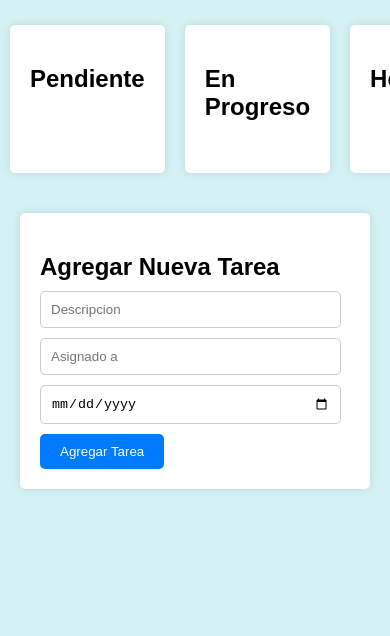
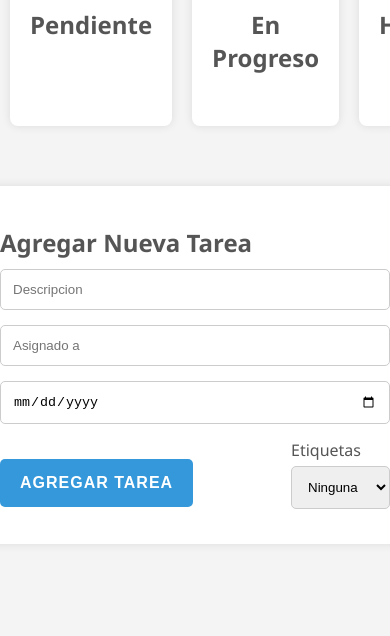
Before and after one commit to jorcandia/Gestor-de-tareas, a plain HTML site: page index.html in a window 390 px wide. Shown: the part 208-844 px from the top of the page. Drawn offline with Linux system fonts and the light colour scheme.

Commit message:
Add files via upload

```diff
--- a/index.html
+++ b/index.html
@@ -5,6 +5,7 @@
     <meta charset="UTF-8">
     <title>Gestor de Tareas</title>
     <link rel="stylesheet" href="styles.css">
+    <script src="script.js"></script>
 </head>
 
 <body>
@@ -30,10 +31,22 @@
         <input id="descripcion" type="text" placeholder="Descripcion">
         <input id="asignado" type="text" placeholder="Asignado a">
         <input id="fecha" type="date">
-        <button id="agregar-tarea">Agregar Tarea</button>
+        <div class="contenedor-etiquetas-tarea">
+            <div class="contenedor-agregar-tarea">
+                <button id="agregar-tarea">Agregar Tarea</button>
+            </div>
+            <div class="agregar-etiqueta">
+                <label for="etiqueta">Etiquetas</label>
+                <select id="etiqueta" name="etiqueta">
+                    <option value="todo">TODO</option>
+                    <option value="fixme">FIXME</option>
+                    <option value="review">REVIEW</option>
+                    <option value="ninguna" selected>Ninguna</option>
+                </select>
+            </div>
+        </div>
     </div>
 
-    <script src="script.js"></script>
 </body>
 
 </html>
--- a/script.js
+++ b/script.js
@@ -16,28 +16,41 @@ document.addEventListener("DOMContentLoaded", function () {
     return tareas;
   }
 
-  // Actualiza la vista de las tareas
   function actualizarVista(tareas) {
-    // Limpia las listas actuales
     document
       .querySelectorAll(".task-list")
       .forEach((list) => (list.innerHTML = ""));
 
-    // Agrega las tareas a las listas correspondientes
     tareas.forEach((tarea, index) => {
       const estado = tarea.estado;
       const li = document.createElement("li");
-      li.textContent = `${tarea.descripcion} (Asignado a: ${tarea.asignadoA}, Fecha: ${tarea.fecha})`;
+
+      // Aplica estilos según la etiqueta
+      switch (tarea.etiqueta) {
+        case "todo":
+          // Resaltado (highlight) para TODO
+          li.innerHTML = `<span style="background-color: #ffff72;">TODO:</span> ${tarea.descripcion} (Asignado a: ${tarea.asignadoA}, Fecha: ${tarea.fecha})`;
+          break;
+        case "fixme":
+          // Resaltado (highlight) para FIXME
+          li.innerHTML = `<span style="background-color: #ff9999;">FIXME:</span> ${tarea.descripcion} (Asignado a: ${tarea.asignadoA}, Fecha: ${tarea.fecha})`;
+          break;
+        case "review":
+          // Resaltado (highlight) para REVIEW
+          li.innerHTML = `<span style="background-color: #fffae5;">REVIEW:</span> ${tarea.descripcion} (Asignado a: ${tarea.asignadoA}, Fecha: ${tarea.fecha})`;
+          break;
+        default:
+          // Si no hay etiqueta, se usa el estilo predeterminado
+          li.textContent = `${tarea.descripcion} (Asignado a: ${tarea.asignadoA}, Fecha: ${tarea.fecha})`;
+      }
 
       const lista = document.querySelector(`#${estado}`);
       lista.appendChild(li);
 
-      // Agrega un boton de eliminar
       const btnEliminar = document.createElement("button");
       btnEliminar.textContent = "Eliminar";
       li.appendChild(btnEliminar);
 
-      // Agrega eventos para cambiar el estado de la tarea
       li.addEventListener("click", () => {
         const estados = ["pendiente", "en-progreso", "hecho"];
         const indice = estados.indexOf(estado);
@@ -47,7 +60,6 @@ document.addEventListener("DOMContentLoaded", function () {
         actualizarVista(tareas);
       });
 
-      // Agrega evento para eliminar la tarea
       btnEliminar.addEventListener("click", () => {
         tareas.splice(index, 1);
         guardarTareasEnLocalStorage(tareas);
@@ -56,11 +68,12 @@ document.addEventListener("DOMContentLoaded", function () {
     });
   }
 
-  // Agrega una tarea a la lista
   function agregarTarea() {
     const descripcion = descripcionInput.value;
     const asignadoA = asignadoAInput.value;
     const fecha = fechaInput.value;
+    // Obtiene el valor del campo de selección de etiqueta
+    const etiqueta = document.getElementById("etiqueta").value;
 
     if (descripcion && asignadoA && fecha) {
       const tarea = {
@@ -68,6 +81,8 @@ document.addEventListener("DOMContentLoaded", function () {
         asignadoA: asignadoA,
         fecha: fecha,
         estado: "pendiente",
+        // Agrega la etiqueta a la tarea
+        etiqueta: etiqueta,
       };
 
       const tareas = cargarTareasDesdeLocalStorage();
@@ -76,7 +91,6 @@ document.addEventListener("DOMContentLoaded", function () {
       guardarTareasEnLocalStorage(tareas);
       actualizarVista(tareas);
 
-      // Limpiar los campos de entrada
       descripcionInput.value = "";
       asignadoAInput.value = "";
       fechaInput.value = "";
--- a/styles.css
+++ b/styles.css
@@ -1,100 +1,166 @@
+#agregar-tarea-container,
+.task-column {
+    background-color: #fff;
+    border-radius: 8px;
+    box-shadow: 0 0 10px rgba(0, 0, 0, .1);
+    padding: 20px;
+    transition: box-shadow .3s
+}
+
+#agregar-tarea-container h2,
+.task-column h2 {
+    font-size: 1.5em;
+    margin-bottom: 10px;
+    color: #555
+}
+
+#tasks,
 body {
-  font-family: Arial, sans-serif;
-  background-color: #D4F1F4;
+    display: flex
+}
+
+.task-list li,
+button,
+li button {
+    transition: background-color .3s;
+    cursor: pointer
+}
+
+body {
+    font-family: 'Segoe UI', Tahoma, Geneva, Verdana, sans-serif;
+    background-color: #f4f4f4;
     margin: 0;
     padding: 0;
-  display: flex;
     flex-direction: column;
     align-items: center;
     justify-content: center;
-  min-height: 100vh;
+    min-height: 100vh
 }
 
 h1 {
-  font-size: 36px;
+    font-size: 2em;
     margin-bottom: 20px;
+    color: #333
+}
+
+button,
+label {
+    font-size: 1em
 }
 
 #tasks {
-  display: flex;
-  justify-content: space-between;
+    justify-content: space-around;
     width: 100%;
-  max-width: 800px;
-  margin: 20px;
+    margin: 20px 0
 }
 
 .task-column {
-  background-color: #fff;
-  border-radius: 5px;
-  box-shadow: 0px 0px 10px rgba(0, 0, 0, 0.1);
-  padding: 20px;
     flex: 1;
-  margin: 0 10px;
+    margin: 0 10px
 }
 
 .task-column h2 {
-  font-size: 24px;
-  margin-bottom: 10px;
+    text-align: center
 }
 
 .task-list {
     list-style-type: none;
     padding: 0;
-  max-height: 400px;
+    max-height: 60vh;
     overflow-y: auto;
+    scrollbar-width: thin
 }
 
 .task-list li {
     background-color: #f9f9f9;
-  padding: 10px;
-  border-radius: 5px;
-  margin: 5px 0;
-  cursor: pointer;
-  transition: background-color 0.3s ease;
+    padding: 15px;
+    border-radius: 8px;
+    margin: 10px 0
 }
 
 .task-list li:hover {
-  background-color: #eaeaea;
+    background-color: #eaeaea
 }
 
 #agregar-tarea-container {
-  background-color: #fff;
-  border-radius: 5px;
-  box-shadow: 0px 0px 10px rgba(0, 0, 0, 0.1);
-  padding: 20px;
-  margin: 20px;
-  max-width: 400px;
+    margin: 20px 0;
+    max-width: 500px;
+    width: 80%
 }
 
-#agregar-tarea-container h2 {
-  font-size: 24px;
-  margin-bottom: 10px;
+input[type=date],
+input[type=text],
+select {
+    width: 100%;
+    padding: 12px;
+    margin-bottom: 15px;
+    border: 1px solid #ccc;
+    border-radius: 5px;
+    box-sizing: border-box
 }
 
-input[type="text"],
-input[type="date"] {
-  width: 90%;
-  padding: 10px;
-  margin-bottom: 10px;
-  border: 1px solid #ccc;
-  border-radius: 5px;
+.contenedor-etiquetas-tarea {
+    display: flex;
+    justify-content: space-between
 }
 
 button {
-  background-color: #007bff;
-  color: white;
+    font-weight: 700;
+    text-transform: uppercase;
+    letter-spacing: 1px;
+    background-color: #3498db;
+    color: #fff;
     border: none;
-  padding: 10px 20px;
-  cursor: pointer;
+    padding: 15px 20px;
     border-radius: 5px;
-  transition: background-color 0.3s ease;
+    margin-top: 20px
 }
 
 button:hover {
-  background-color: #0056b3;
+    background-color: #2980b9
 }
 
 li button {
     margin-left: 10px;
-  cursor: pointer;
+    background-color: #e74c3c;
+    color: #fff;
+    border: none;
+    padding: 10px;
+    border-radius: 5px
 }
+
+li button:hover {
+    background-color: #c0392b;
+    cursor: pointer
+}
+
+label {
+    display: block;
+    margin-bottom: 5px;
+    color: #555
+}
+
+.task-list::-webkit-scrollbar {
+    width: 8px
+}
+
+.task-list::-webkit-scrollbar-thumb {
+    background-color: #ccc;
+    border-radius: 4px
+}
+
+.task-list::-webkit-scrollbar-track {
+    background-color: #f5f5f5
+}
+
+@media (max-width:768px) {
+    .task-column {
+        height: auto;
+        margin-bottom: 20px
+    }
+
+    #agregar-tarea-container {
+        width: 100%;
+        max-width: none
+    }
+}
```
Lines whose indentation alone changed are shown as unchanged.
